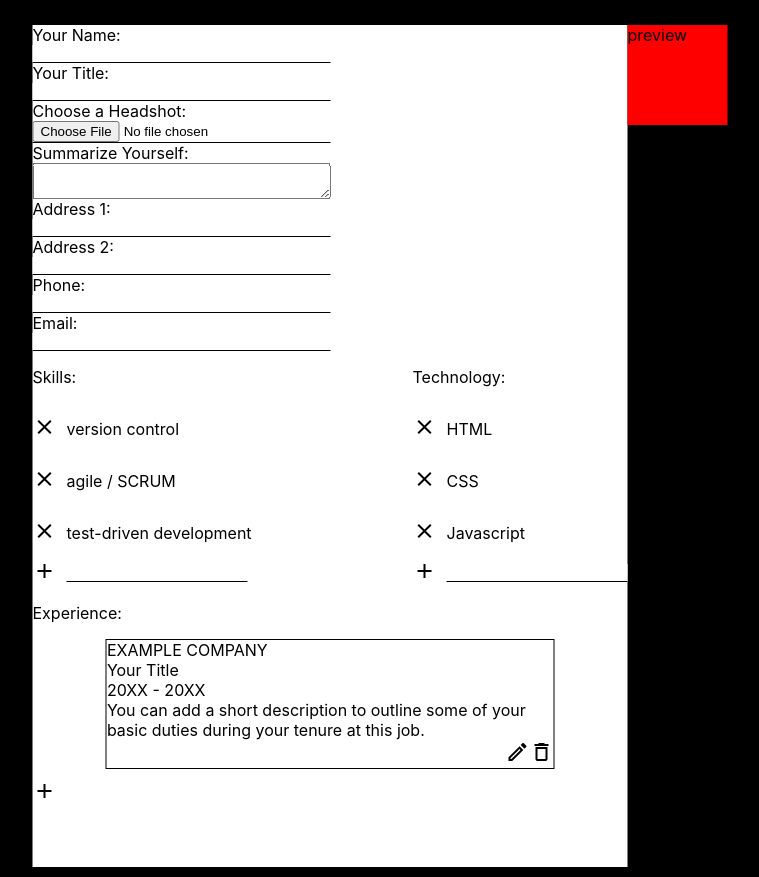
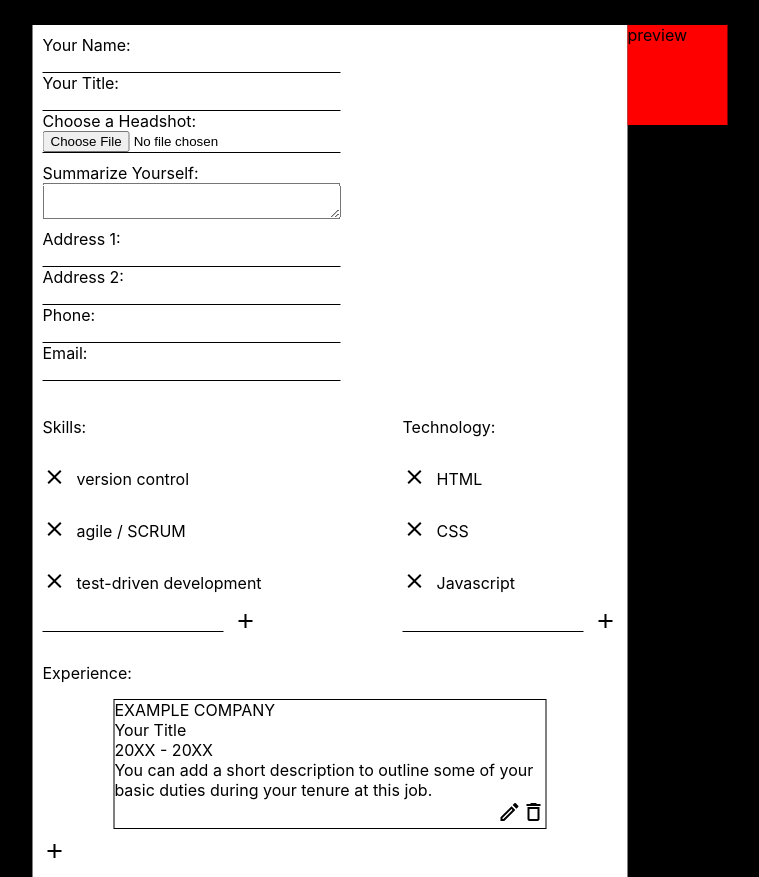
Before and after one commit to literalsunbear/resumator, a React (Create React App) app: page / in a window 1280 px wide. Shown: the top 877 px of the page, without its empty margins (310-1069 px from the left). Built offline with nearby package versions, Linux system fonts and the light colour scheme.

Commit message:
Quick edit

```diff
--- a/src/App.css
+++ b/src/App.css
@@ -69,6 +69,7 @@ html {
   display: flex;
   flex-direction: column;
   width: 50%;
+  margin: 10px;
 }
 .edit-hero-form input,
 .edit-contact-form input {
@@ -84,12 +85,14 @@ html {
   display: flex;
   flex-direction: column;
   width: 50%;
+  margin: 10px;
 }
 /* contact form */
 .edit-contact-form {
   display: flex;
   flex-direction: column;
   width: 50%;
+  margin: 10px;
 }
 /* skills and tech */
 .edit-skills-tech-container {
@@ -101,6 +104,10 @@ html {
   outline: none;
   border: none;
   border-bottom: 1px solid black;
+}
+.edit-skills-section,
+.edit-tech-section {
+  margin: 10px;
 }
 .edit-skills-list,
 .edit-tech-list {
@@ -120,6 +127,9 @@ html {
   gap: 10px;
 }
 /* experience */
+.edit-experience-container {
+  margin: 10px;
+}
 .edit-page-exp {
   width: 75%;
   margin: 10px auto;
--- a/src/App.js
+++ b/src/App.js
@@ -262,15 +262,15 @@ class App extends React.Component {
                         })}
                         <div
                         className='edit-skills-add'>
+                            <input
+                            type='text'
+                            id='skill-add-input'
+                            onChange={this.handleAddSkillChange}></input>
                             <div
                             className='skill-add-btn'
                             onClick={()=>{this.handleAddSkill()}}>
                                 <img src={addBtn}></img>
                             </div>
-                            <input
-                            type='text'
-                            id='skill-add-input'
-                            onChange={this.handleAddSkillChange}></input>
                         </div>
 
                     </div>
@@ -296,16 +296,15 @@ class App extends React.Component {
                         })}
                         <div
                         className='edit-tech-add'>
-                            <div
-                            className='tech-add-btn'
-                            onClick={()=>{this.handleAddTech()}}>
-                                                                <img src={addBtn}></img>
-
-                            </div>
                             <input
                             type='text'
                             id='tech-add-input'
                             onChange={this.handleAddSkillChange}></input>
+                            <div
+                            className='tech-add-btn'
+                            onClick={()=>{this.handleAddTech()}}>
+                                <img src={addBtn}></img>
+                            </div>
 
                         </div>
 
```
